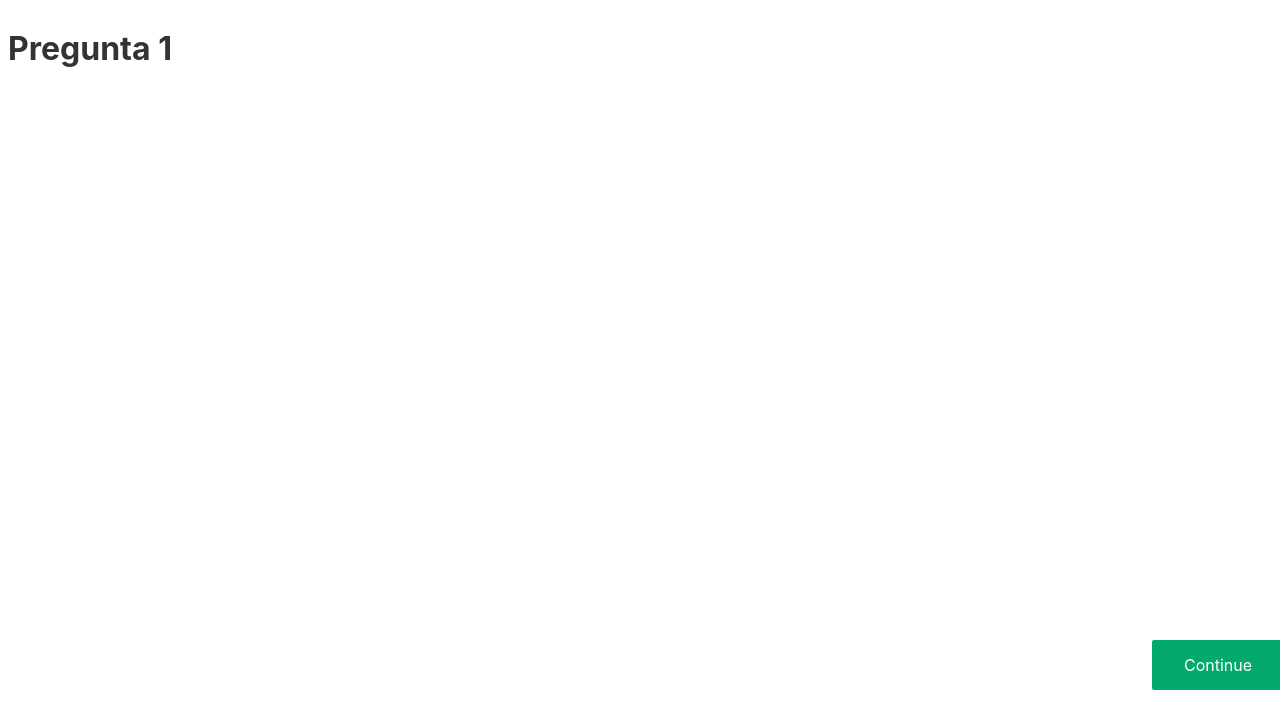
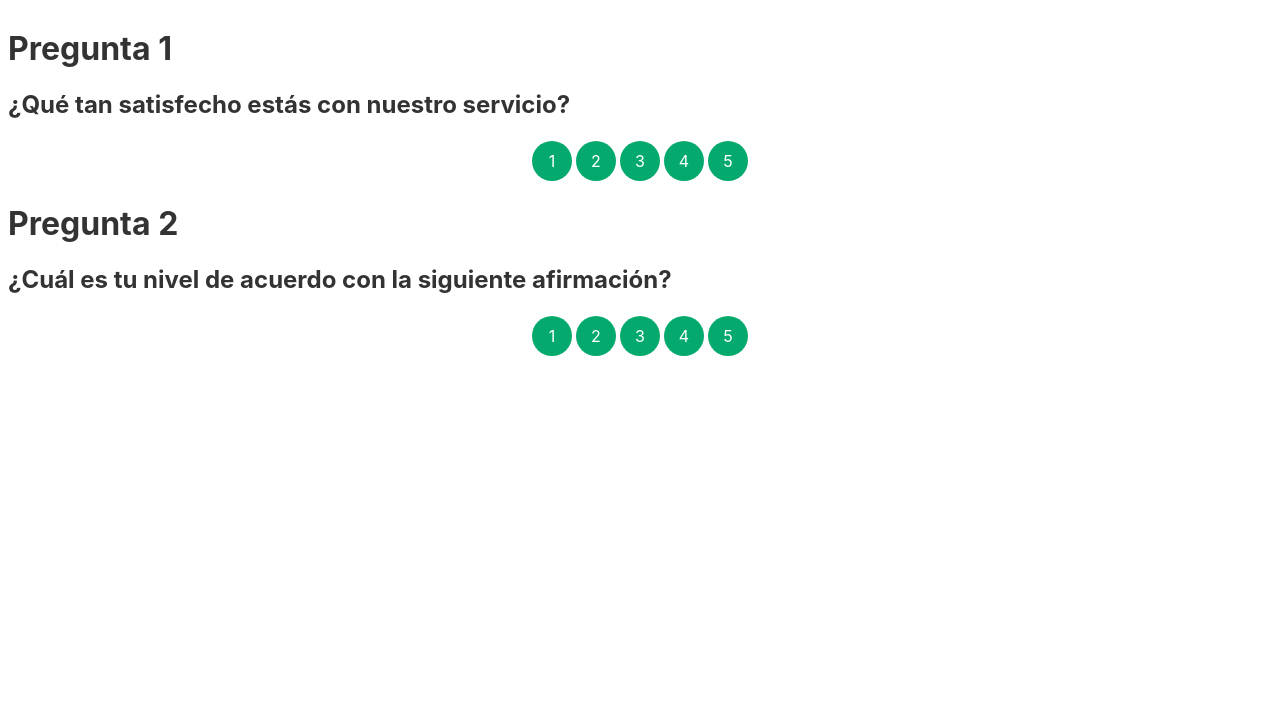
Before and after one commit to xkal1bur/NTT_DATA_Script_Cyber, a Svelte app in the folder frontend/: page /register_0 in a window 1280 px wide. Shown: the top 728 px of the page. Built offline with nearby package versions, Linux system fonts and the light colour scheme.

Commit message:
update questions

```diff
--- a/frontend/src/components/Question1.svelte
+++ b/frontend/src/components/Question1.svelte
@@ -1,36 +1,95 @@
+<!-- Questionnaire.svelte -->
+<script>
+    import { navigate } from 'svelte-routing';
+    let questions = [
+        { question: "¿Qué tan satisfecho estás con nuestro servicio?" },
+        { question: "¿Cuál es tu nivel de acuerdo con la siguiente afirmación?" }
+        // Agrega más objetos para más preguntas si es necesario
+    ];
 
-<script>
+    const l = questions.length;
+    // Inicializa una lista para almacenar los pares de pregunta y opción seleccionada
+    let selectedOptions = [];
 
-    import { navigate } from 'svelte-routing';
+    let op = new Set();
+    let count = 0;
 
-    function finish(){
+    // Función para seleccionar una opción
+    function selectOption(questionIndex, optionIndex) {
+        selectedOptions[questionIndex] = { question: questions[questionIndex].question, option: optionIndex + 1 };
+        console.log(selectedOptions);
+        if (!op.has(questionIndex+1)){
+            op.add(questionIndex+1);
+            count++;
+        }
+
+        console.log(op.size);
+        console.log(questions.length);
+    }
+
+    // Función para continuar
+    function finish() {
+        // Aquí puedes agregar la lógica para guardar las respuestas o pasar a la siguiente pregunta
+        //console.log("Respuestas guardadas:", selectedOptions);
         navigate("/register_50")
     }
 </script>
 
-<div class = "question">
-    <h1>Pregunta 1</h1>
+{#each questions as question, questionIndex}
+    <div>
+        <!-- Pregunta -->
+        <h1 id="number-question">Pregunta {questionIndex + 1}</h1>
+        <h2>{question.question}</h2>
+
+        <!-- Contenedor de opciones -->
+        <div class="options-container" id="buttons">
+            <!-- Opciones de respuesta -->
+            {#each Array.from({ length: 5 }) as _, optionIndex}
+                <div class="option" tabindex="0" on:click={() => selectOption(questionIndex, optionIndex)} on:keydown|preventDefault={(e) => e.key === 'Enter' && selectOption(questionIndex, optionIndex)} role="button" aria-label="Seleccionar opción {optionIndex + 1}">{optionIndex + 1}</div>
+            {/each}
         </div>
+    </div>
+{/each}
 
 
 
-<button class="button" on:click={finish}>Continue</button>
+{#if count==l}
+    <button class="button" on:click={finish}>Continuar</button>
+{/if}
+
+
 
 <style>
+    /* Estilos para las opciones */
+    .options-container {
+        display: flex;
+        justify-content: center; /* Centra horizontalmente los botones */
+        margin-top: 20px; /* Espacio superior para separar la pregunta de las opciones */
+    }
 
-.button{
+    .option {
+        width: 40px; /* Ancho del botón circular */
+        height: 40px; /* Altura del botón circular */
+        border-radius: 50%; /* Hace que el botón sea circular */
+        display: flex;
+        justify-content: center;
+        align-items: center;
+        background-color: #04AA6D; /* Color de fondo del botón */
+        color: white; /* Color del texto del botón */
+        font-size: 16px; /* Tamaño del texto del botón */
+        cursor: pointer; /* Cambia el cursor al pasar sobre el botón */
+        margin: 2px;
+    }
+
+    .button {
         background-color: #04AA6D;
         border: none;
         color: white;
         padding: 15px 32px;
         text-align: center;
         text-decoration: none;
-    display: inline-block;
+        display: block; /* Cambiado a block para centrar horizontalmente */
+        margin: 20px auto; /* Centra el botón horizontalmente */
         font-size: 16px;
-    position: absolute;
-    top: 80%;
-    left:90%;
     }
-
-
 </style>
```
Lines whose indentation alone changed are shown as unchanged.
